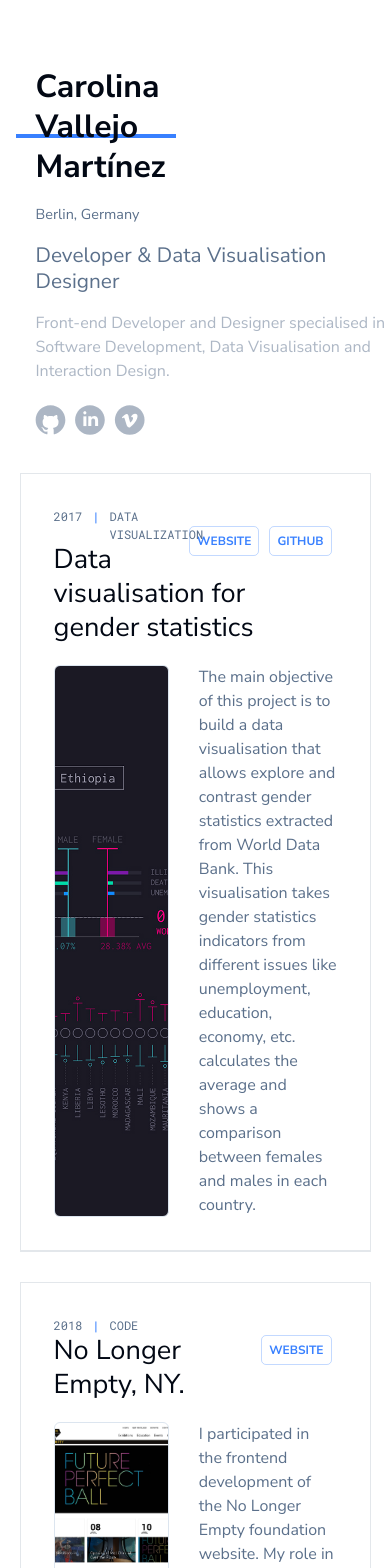
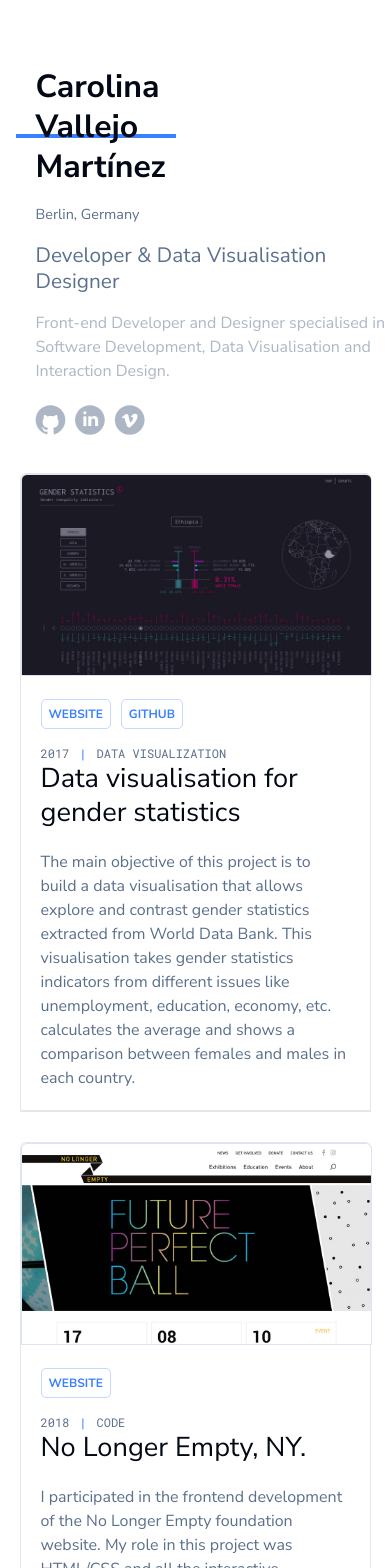
Before and after one commit to carolina-vallejo/portfolio, an Angular app: page / in a window 390 px wide. Shown: the top 1568 px of the page. Built offline with nearby package versions, Linux system fonts and the light colour scheme.

Commit message:
improves responsive

```diff
--- a/src/app/app.component.scss
+++ b/src/app/app.component.scss
@@ -17,7 +17,7 @@ app-list {
   padding: 1em 1em 1em 5em;
 }
 
-@media only screen and (max-width: $media-query) {
+@media only screen and (max-width: $media-query-ipad) {
   :host {
     flex-wrap: wrap;
   }
--- a/src/app/components/article/article.component.scss
+++ b/src/app/components/article/article.component.scss
@@ -67,3 +67,30 @@
 .content {
   display: flex;
 }
+@media only screen and (max-width: $media-query-ipad) {
+  .links {
+    margin-top: 0;
+    margin-left: -5px;
+    float: none;
+    margin-bottom: 10px;
+  }
+}
+@media only screen and (max-width: $media-query-mobile) {
+  $image-height: 200px;
+  $margin: 20px;
+
+  :host {
+    padding: 20px;
+    padding-top: $image-height + $margin;
+    position: relative;
+    border-radius: 6px 6px 0 0;
+  }
+  .image {
+    position: absolute;
+    top: 0;
+    left: 0;
+    height: $image-height;
+    width: 100%;
+    border-radius: 6px 6px 0 0;
+  }
+}
--- a/src/app/components/aside/aside.component.scss
+++ b/src/app/components/aside/aside.component.scss
@@ -79,7 +79,7 @@
   background-position: -36px 0;
 }
 
-@media only screen and (max-width: $media-query) {
+@media only screen and (max-width: $media-query-ipad) {
   .title {
     margin: 2vh 0;
   }
--- a/src/app/components/list/list.component.scss
+++ b/src/app/components/list/list.component.scss
@@ -5,7 +5,7 @@
   margin-top: 6vh;
 }
 
-@media only screen and (max-width: $media-query) {
+@media only screen and (max-width: $media-query-ipad) {
   :host {
     margin-top: 2vh;
   }
--- a/src/assets/scss/variables.scss
+++ b/src/assets/scss/variables.scss
@@ -19,4 +19,5 @@ $labelFont: "Roboto Mono";
 /*
     Media query
 */
-$media-query: 768px;
+$media-query-ipad: 768px;
+$media-query-mobile: 600px;
```
Also changed, not shown: 1 other file (tests, documents, lock files or other folders).
